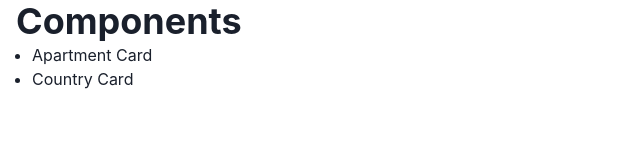
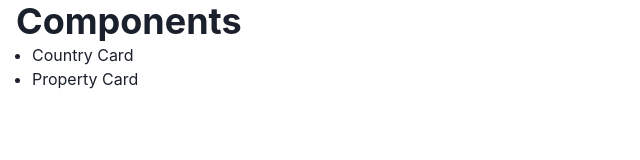
Before and after one commit to gnasamx/roomfully, a React (Create React App) app in the folder roomfully-site/: page /ui-kit/components in a window 1280 px wide. Shown: the top 160 px of the page, without its empty margins (0-640 px from the left). Built offline with nearby package versions, Linux system fonts and the light colour scheme.

Commit message:
12 rename apartment card to property card (#13)
* Renamed to property-card and added docs folder

* Resolve code spell check issues

```diff
--- a/roomfully-site/src/components/index.ts
+++ b/roomfully-site/src/components/index.ts
@@ -1,4 +1,4 @@
 export { default as PageTitle } from './page-title';
 export { default as ErrorFallback } from './error-fallback';
 export { default as CountryCard } from './country-card';
-export { default as ApartmentCard } from './apartment-card';
+export { default as PropertyCard } from './property-card';
--- a/roomfully-site/src/components/apartment-card.tsx
+++ b/roomfully-site/src/components/property-card.tsx
@@ -2,7 +2,7 @@
 import { Box, Image, Flex, Text, SimpleGrid, HStack } from '@chakra-ui/react';
 import { HiStar } from 'react-icons/hi';
 
-interface ApartmentCardProps {
+interface PropertyCardProps {
   image: {
     src: string;
     alt: string;
@@ -15,7 +15,7 @@
   listingUrl: string;
 }
 
-const ApartmentCard: React.FC<ApartmentCardProps> = React.memo(
+const PropertyCard: React.FC<PropertyCardProps> = React.memo(
   ({ image, name, propertyType, price, reviewPerMonth, numberOfReviews }) => {
     return (
       <Flex
@@ -65,4 +65,4 @@
   }
 );
 
-export default ApartmentCard;
+export default PropertyCard;
--- a/roomfully-site/src/pages/ui-kit/component-configs/index.ts
+++ b/roomfully-site/src/pages/ui-kit/component-configs/index.ts
@@ -1,2 +1,2 @@
 export { default as CountryCard } from './country-card';
-export { default as ApartmentCard } from './apartment-card';
+export { default as PropertyCard } from './property-card';
--- a/roomfully-site/src/pages/ui-kit/component-configs/apartment-card.ts
+++ b/roomfully-site/src/pages/ui-kit/component-configs/property-card.ts
@@ -1,5 +1,5 @@
-const ApartmentCard = {
-  name: 'Apartment Card',
+const PropertyCard = {
+  name: 'Property Card',
   examples: [
     {
       label: 'Default',
@@ -9,6 +9,7 @@
           alt: 'Beautiful house interior',
         },
         name: 'Charming and comfortable house',
+        roomType: 'Private room',
         propertyType: 'Entire apartment in Istanbul',
         price: '$11',
         reviewPerMonth: 4.91,
@@ -18,4 +19,4 @@
     },
   ],
 };
-export default ApartmentCard;
+export default PropertyCard;
```
Also changed, not shown: 2 other files (tests, documents, lock files or other folders).
